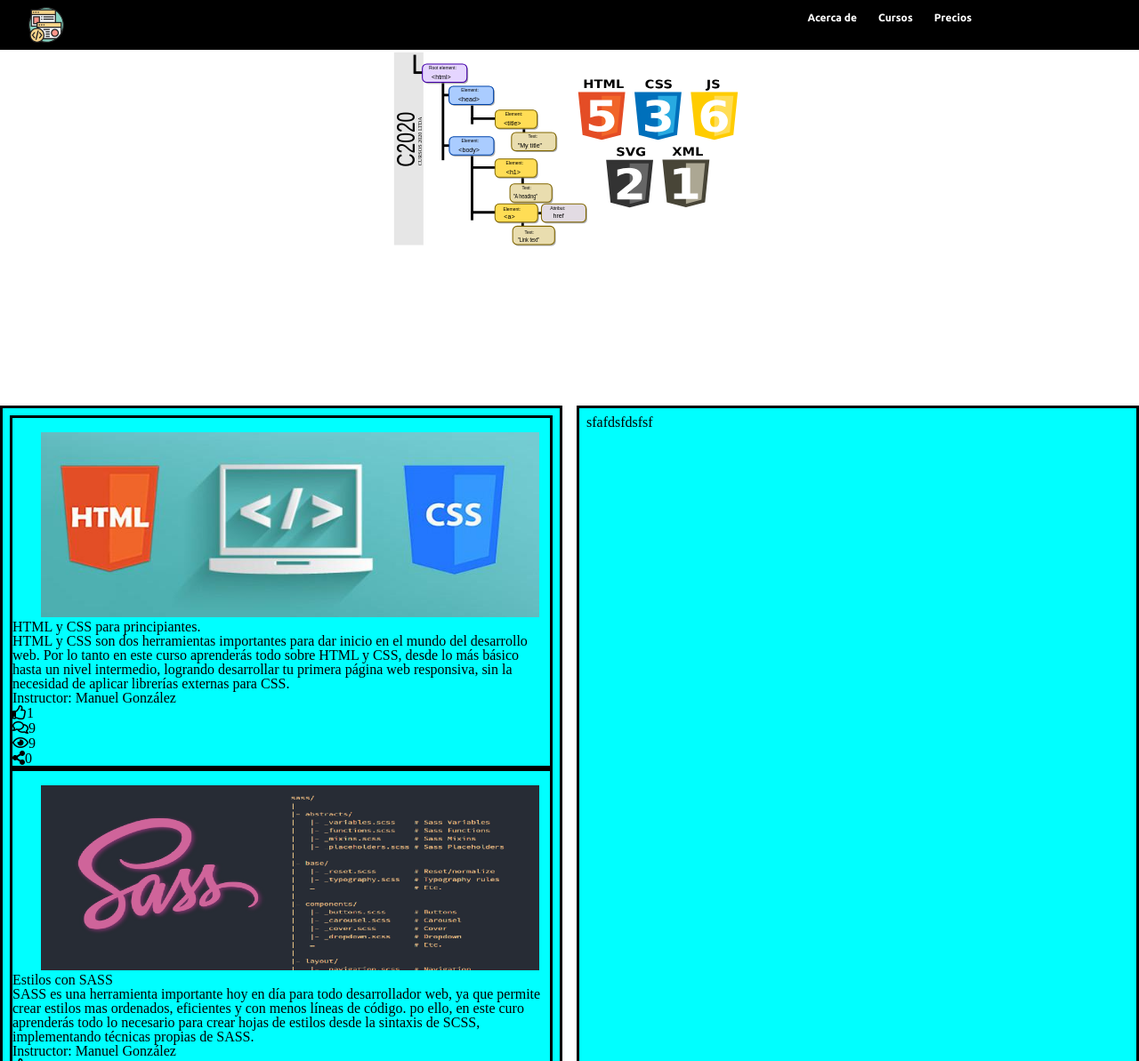
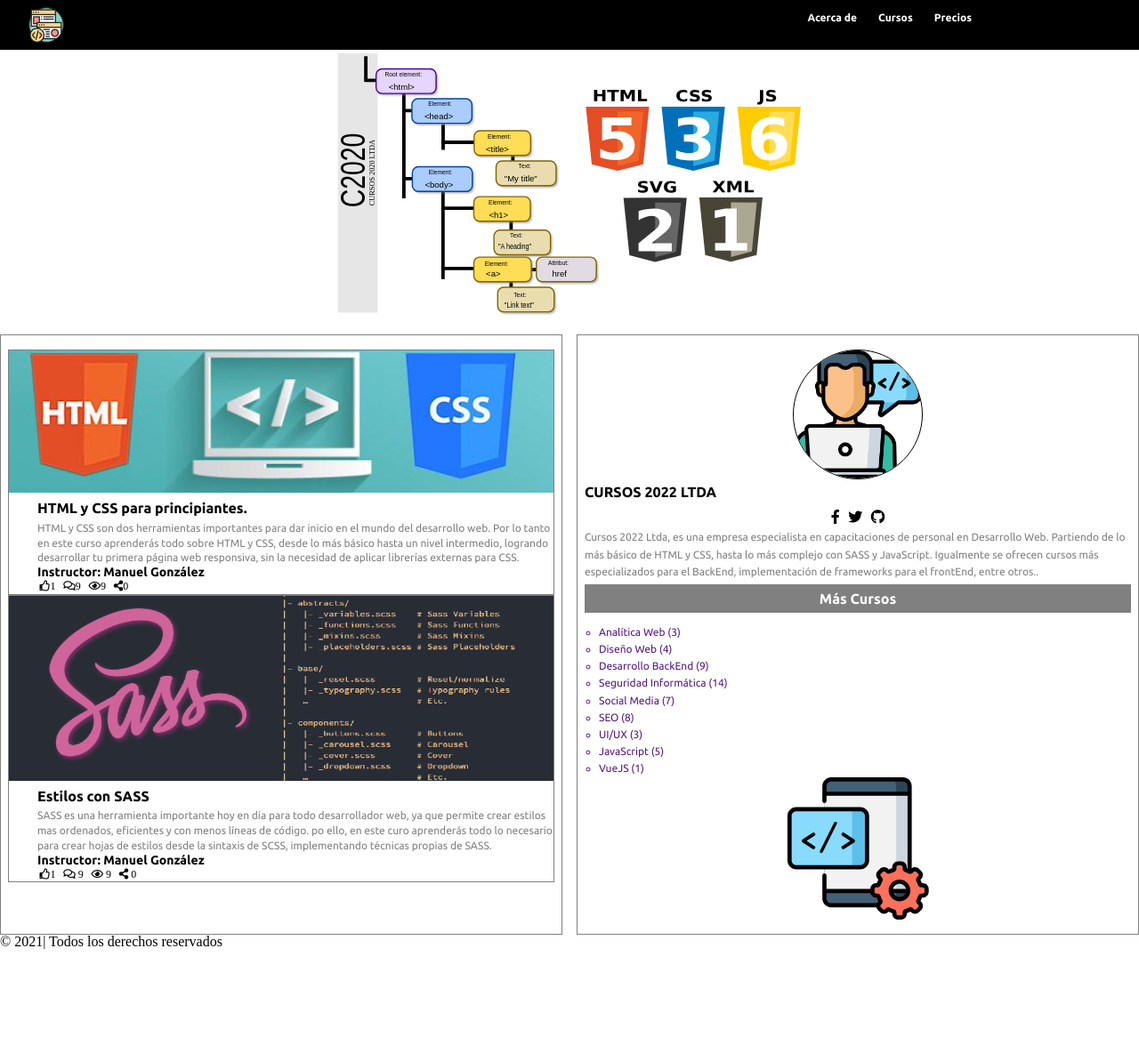
Before and after one commit to jsuazof/mi-emprendimiento-web-2022, a plain HTML site: page index.html in a window 1280 px wide. Shown: the top 1193 px of the page at 89% size. After the commit the page ends 1067 px from the top, so only its background shows below. Drawn offline with Linux system fonts and the light colour scheme.

Commit message:
images sizes fit
images sizes fit

```diff
--- a/assets/scss/abstracts/_variables.scss
+++ b/assets/scss/abstracts/_variables.scss
@@ -5,6 +5,7 @@
 $charcoal: #2e1503;
 $tangerine: #ffaf6d;
 $orange: #ffa500;
+$gray: gray;
 
 //font family
 $poppins: 'Poppins', sans-serif;
@@ -30,6 +31,7 @@
 
 // Breakpoints
 $breakpoints:(
+    'small' :(min-width: 320px),
     'medium':(min-width: 768px),
     'large' :(min-width: 992px),
     'huge'  :(min-width: 1200px),
--- a/assets/scss/components/_grid.scss
+++ b/assets/scss/components/_grid.scss
@@ -1,9 +1,12 @@
-.grid{
-    display: grid;
-    gap: 1rem;
-    grid-template-columns: repeat(auto-fit, minmax(min(100%,25rem),1fr));
-
+.grid {
+  display: grid;
+  gap: 1rem;
+  grid-template-columns: repeat(auto-fit, minmax(min(100%, 25rem), 1fr));
 }
-.box{
-    background-color: aqua;
+.footer {
+  display: grid;
+  grid-template-columns: repeat(2, 1fr);
+  grid-template-rows: 1fr;
+  grid-column-gap: 0px;
+  grid-row-gap: 0px;
 }
--- a/assets/scss/layout/_header.scss
+++ b/assets/scss/layout/_header.scss
@@ -1,14 +1,16 @@
 .header{
     display: flex;
     justify-content: center;
+    height: 20rem;
+
 
     &__img{
-        width: 25rem;
-        height: 25rem;
-
+        width: 33rem;
+        height: 19rem;
+        background-size: cover;
         background-image: url(../images/desarrolloweb2021t.svg);
         background-repeat: no-repeat;
-        background-size: contain;
+
 
     }
 }
--- a/assets/scss/layout/_main-section.scss
+++ b/assets/scss/layout/_main-section.scss
@@ -1,26 +1,118 @@
 .box {
-    border: solid;
-    padding: .5em .5em;
+  border: solid $gray 0.5px;
+  padding: 1em 0.5em;
   &__card {
-      border: solid;
+    border: solid $gray 0.3px;
   }
   &__img {
-      width: 35rem;
+    width: 100%;
+    height: 10rem;
+    object-fit:cover;
+    &--mod {
+      width: 100%;
       height: 13rem;
-      margin-top: 1rem;
-      margin-left: 2rem;
+      object-fit:cover;
+
+    }
   }
   &__item {
+    display: inline-block;
+    padding: 0.2em;
+    font-size: $x-small;
+    &--space {
+      margin-right: 0.4em;
+    }
+  }
+  &__instructor {
+    font-family: $ubuntu;
+    font-weight: $f700;
+    font-size: $small;
   }
   &__subtitle {
+    font-family: $ubuntu;
+    line-height: 1.4em;
+    color: $gray;
+    font-size: $x-small;
   }
   &__text {
+    margin-left: 2em;
   }
   &__title {
-  }
-  &__ul {
+    font-family: $ubuntu;
+    font-weight: $f700;
+    margin-top: 0.4em;
+    margin-bottom: 0.4em;
   }
 }
 
-.grid {
+.animation {
+  display: flex;
+  justify-content: center;
+  &__img {
+    width: 10rem;
+    height: 10rem;
+    background-image: url(../images/web.svg);
+    background-repeat: no-repeat;
+    background-size: contain;
+  }
 }
+.box {
+
+  &__courses {
+    text-decoration: none;
+  }
+  &__image {
+    display: flex;
+    justify-content: center;
+  }
+  &__img2 {
+    display: flex;
+    border: 1px solid $black;
+    width: 9rem;
+    border-radius: 20rem;
+    -webkit-border-radius: 20rem;
+    -moz-border-radius: 20rem;
+    -ms-border-radius: 20rem;
+    -o-border-radius: 20rem;
+  }
+  &__item2 {
+    padding: 0.3rem;
+  }
+  &__subtitle2 {
+    font-family: $ubuntu;
+    line-height: 1.6em;
+    color: $gray;
+    font-size: $x-small;
+    margin-bottom: 0.4em;
+  }
+
+  &__title2 {
+    font-family: $ubuntu;
+    font-weight: $f700;
+    margin-top: 0.4em;
+    margin-bottom: 0.4em;
+  }
+  &__title3 {
+    display: flex;
+    justify-content: center;
+    align-items: center;
+    background-color: $gray;
+    font-family: $ubuntu;
+    font-weight: $f700;
+    color: $white;
+    height: 2rem;
+  }
+
+  &__ul2 {
+    display: flex;
+    justify-content: center;
+  }
+  &__ul3 {
+    font-family: $ubuntu;
+    font-size: $x-small;
+    list-style: circle;
+    margin-top: 1em;
+    margin-left: 1rem;
+    line-height: 1.6em;
+  }
+}
--- a/assets/scss/layout/_media.scss
+++ /dev/null
@@ -1,57 +0,0 @@
-.contenedor{
-    &__d-none-mobile{
-      @include respond-to('medium'){
-      display:block;
-    }
-  }
-}
-
-//navbar
-
-.menu{
-    @include respond-to ('medium'){
-        grid-template-columns: 5fr 2fr;
-    }
-    &__group{
-        @include respond-to('medium'){
-            grid-template-columns: 1fr 1fr 2fr ;
-        }
-    }
-    &__logo{
-        @include respond-to('medium'){
-            padding-left: 0%;
-        }
-    }
-}
-//contenido
-
-.contenido{
-    @include respond-to('medium'){
-        display:grid;
-        grid-template-columns: 3fr 1fr;
-        gap:4%;
-        margin-bottom:5%;
-    }
-    &__contenedor-noticias{
-        @include respond-to('medium'){
-            grid-column: 1 /span 1;
-        }
-    }
-    &__list-noticias{
-        @include respond-to('medium'){
-            display:grid;
-            grid-template-columns: repeat(2, 1fr);
-            grid-template-rows: repeat(3, auto);
-            gap: 0% 4%;
-            padding-left: 7%;
-        }
-        @include respond-to('large'){
-            display: grid;
-            grid-template-columns: repeat(3, 1fr);
-            grid-template-rows:repeat(2, auto);
-            gap: 0% 4%;
-            padding-left: 7%;
-
-        }
-    }
-}
--- a/index.html
+++ b/index.html
@@ -22,9 +22,9 @@
     <link rel="stylesheet" href="./assets/css/main.css" />
     <title>Mi Emprendimiento Web 2022</title>
   </head>
-  <!--Inico Body-->
+  <!--Start Body-->
   <body>
-      <!--Inicio Nav-->
+    <!--Start Nav-->
     <nav class="nav row">
       <div class="nav__logo">
         <a
@@ -43,21 +43,33 @@
         </div>
       </div>
     </nav>
-    <!--Fin Nav-->
+    <!--End Nav-->
     <header class="header">
       <div class="header__img"></div>
     </header>
-    <!--Fin Header-->
+    <!--End Header-->
 
-    <!--Inicio Main-->
+    <!--Start Main-->
     <main class="grid">
+      <!--Start Box Section #1-->
       <section class="box">
+        <!-- Start Card Section-->
         <div class="box__card">
-              <img src="./assets/images/html-y-cssb-.jpg" class="box__img" alt="html y css">
+          <img
+            src="./assets/images/html-y-cssb-.jpg"
+            class="box__img"
+            alt="html y css"
+          />
           <div class="box__text">
             <h1 class="box__title">HTML y CSS para principiantes.</h1>
-                <p class="box__subtitle">HTML y CSS son dos herramientas importantes para dar inicio en el mundo del desarrollo web. Por lo tanto en este curso aprenderás todo sobre HTML y CSS, desde lo más básico hasta un nivel intermedio, logrando desarrollar tu primera página web responsiva, sin la necesidad de aplicar librerías externas para CSS.</p>
-                <h5>Instructor: Manuel González</h5>
+            <p class="box__subtitle">
+              HTML y CSS son dos herramientas importantes para dar inicio en el
+              mundo del desarrollo web. Por lo tanto en este curso aprenderás
+              todo sobre HTML y CSS, desde lo más básico hasta un nivel
+              intermedio, logrando desarrollar tu primera página web responsiva,
+              sin la necesidad de aplicar librerías externas para CSS.
+            </p>
+            <h5 class="box__instructor">Instructor: Manuel González</h5>
             <ul class="box__ul">
               <li class="box__item"><i class="far fa-thumbs-up"></i>1</li>
               <li class="box__item"><i class="far fa-comments"></i>9</li>
@@ -66,24 +78,108 @@
             </ul>
           </div>
         </div>
+        <!--End Card Section-->
 
+        <!--Start Card Section #2-->
         <div class="box__card">
-                <img src="./assets/images/sass.png" class="box__img" alt="Sass">
+          <img src="./assets/images/sass.png" class="box__img--mod" alt="Sass" />
           <div class="box__text">
             <h2 class="box__title">Estilos con SASS</h2>
-                  <p class="box__subtitle">SASS es una herramienta importante hoy en día para todo desarrollador web, ya que permite crear estilos mas ordenados, eficientes y con menos líneas de código. po ello, en este curo aprenderás todo lo necesario para crear hojas de estilos desde la sintaxis de SCSS, implementando técnicas propias de SASS.</p>
-                  <h5>Instructor: Manuel González</h5>
+            <p class="box__subtitle">
+              SASS es una herramienta importante hoy en día para todo
+              desarrollador web, ya que permite crear estilos mas ordenados,
+              eficientes y con menos líneas de código. po ello, en este curo
+              aprenderás todo lo necesario para crear hojas de estilos desde la
+              sintaxis de SCSS, implementando técnicas propias de SASS.
+            </p>
+            <h5 class="box__instructor">Instructor: Manuel González</h5>
             <ul class="box__ul">
               <li class="box__item"><i class="far fa-thumbs-up"></i>1</li>
-                    <li class="box__item"><i class="far fa-comments"></i>9</li>
-                    <li class="box__item"><i class="far fa-eye"></i>9</li>
-                    <li class="box__item"><i class="fas fa-share-alt"></i>0</li>
+              <li class="box__item"><i class="far fa-comments"></i> 9</li>
+              <li class="box__item"><i class="far fa-eye"></i> 9</li>
+              <li class="box__item"><i class="fas fa-share-alt"></i> 0</li>
             </ul>
           </div>
         </div>
+        <!--End Card Section #2-->
+      </section>
+      <!--End Box Section #1-->
 
+      <!--Start Box Section #2-->
+      <section class="box">
+        <!--Start Card Section #3-->
+        <div class="box__card2">
+          <div class="box__image">
+            <img
+            src="./assets/images/web-development.png"
+            class="box__img2"
+            alt="html y css"
+          />
+          </div>
+
+          <div class="box__text2">
+            <h3 class="box__title2">CURSOS 2022 LTDA</h3>
+            <ul class="box__ul2">
+              <li class="box__item2"><i class="fab fa-facebook-f"></i></li>
+              <li class="box__item2"><i class="fab fa-twitter"></i></li>
+              <li class="box__item2"><i class="fab fa-github"></i></li>
+            </ul>
+            <p class="box__subtitle2">
+              Cursos 2022 Ltda, es una empresa especialista en capacitaciones de
+              personal en Desarrollo Web. Partiendo de lo más básico de HTML y
+              CSS, hasta lo más complejo con SASS y JavaScript. Igualmente se
+              ofrecen cursos más especializados para el BackEnd, implementación
+              de frameworks para el frontEnd, entre otros..
+            </p>
+            <h4 class="box__title3">Más Cursos</h4>
+            <ul class="box__ul3">
+              <a class="box__courses" link rel="stylesheet" href="">
+                <li >Analítica Web (3)</li></a
+              >
+              <a class="box__courses" link rel="stylesheet" href="">
+                <li>Diseño Web (4)</li></a
+              >
+              <a  class="box__courses" link rel="stylesheet" href="">
+                <li>Desarrollo BackEnd (9)</li></a
+              >
+              <a  class="box__courses" link rel="stylesheet" href="">
+                <li>Seguridad Informática (14)</li></a
+              >
+              <a  class="box__courses" link rel="stylesheet" href="">
+                <li>Social Media (7)</li></a
+              >
+              <a class="box__courses" link rel="stylesheet" href="">
+                <li>SEO (8)</li></a
+              >
+              <a class="box__courses" link rel="stylesheet" href="">
+                <li>UI/UX (3)</li></a
+              >
+              <a class="box__courses" link rel="stylesheet" href="">
+                <li >JavaScript (5)</li></a
+              >
+              <a class="box__courses" link rel="stylesheet" href="">
+                <li>VueJS (1)</li></a
+              >
+            </ul>
+          </div>
+        </div>
+        <section class="animation">
+          <div class="animation__img">
+
+          </div>
         </section>
-      <section class="box">sfafdsfdsfsf</section>
+
+        <!--End Card Section #3-->
+      </section>
+      <!--End Box Section #2-->
     </main>
+    <!--End Main-->
+    <footer>
+      <div class="footer">
+        <p>© 2021| Todos los derechos reservados</p>
+      </div>
+
+    </footer>
   </body>
+  <!--End Body-->
 </html>
```
Also changed, not shown: assets/css/main.css, 1 other file. Lines whose indentation alone changed are shown as unchanged.
